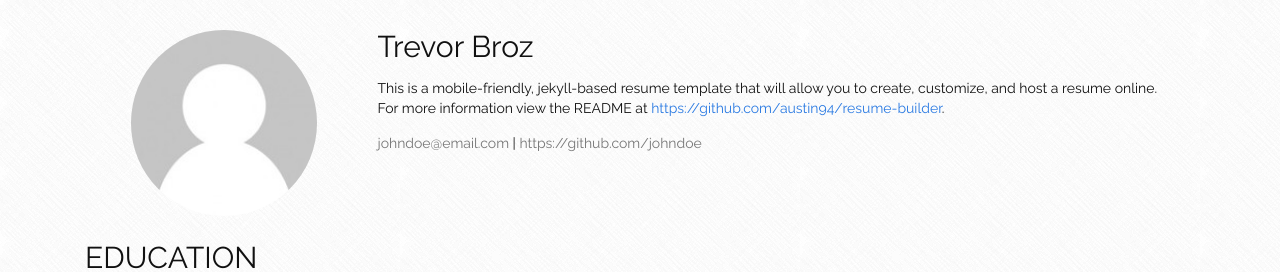
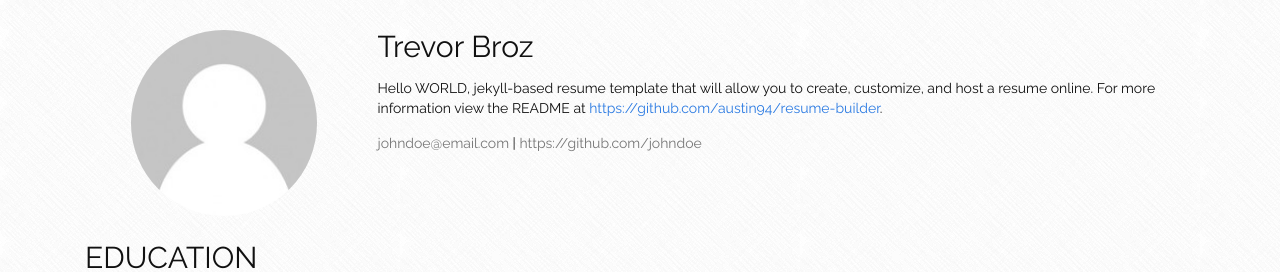
Before and after one commit to trevorbroz/resume-builder, a Jekyll site: the page built from index.html, in a window 1280 px wide. Shown: the top 272 px of the page. Built offline with Jekyll 4.4.1, drawn with Linux system fonts in a browser that asks for light colours.

Commit message:
Update information.json

```diff
--- a/_data/information.json
+++ b/_data/information.json
@@ -1,7 +1,7 @@
 {
   "introduction": {
     "name": "Trevor Broz",
-    "description": "This is a mobile-friendly, jekyll-based resume template
+    "description": "Hello WORLD, jekyll-based resume template
       that will allow you to create, customize, and host a resume online.
       For more information view the README at
       <a href='https://github.com/austin94/resume-builder'>https://github.com/austin94/resume-builder</a>.",
```
